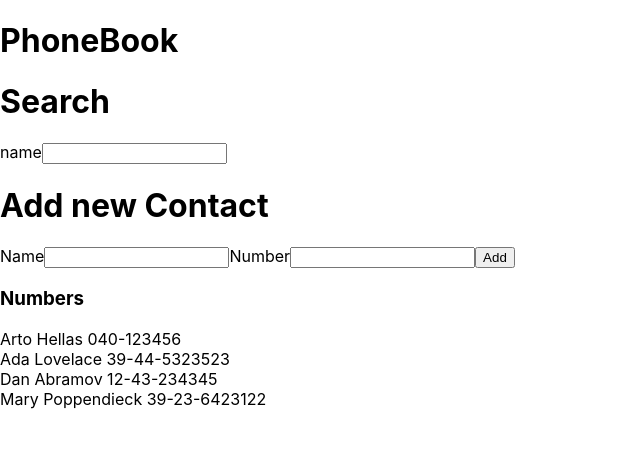
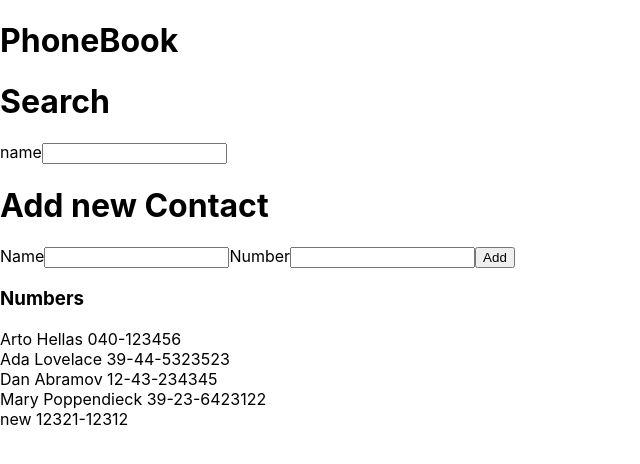
Before and after one commit to abdallahakrab/fullstackopen2021, a React (Create React App) app in the folder part2/phonebook/: page / in a window 1280 px wide. Shown: the top 464 px of the page, without its empty margins (0-640 px from the left). Built offline with nearby package versions, Linux system fonts and the light colour scheme; data requests are answered from the project's data file.

Commit message:
2.15 & 2.16

```diff
--- a/part2/phonebook/db.json
+++ b/part2/phonebook/db.json
@@ -1,5 +1,5 @@
 {
-  "persons":[
+  "persons": [
     {
       "name": "Arto Hellas",
       "number": "040-123456",
@@ -19,6 +19,11 @@
       "name": "Mary Poppendieck",
       "number": "39-23-6423122",
       "id": 4
+    },
+    {
+      "name": "new",
+      "number": "12321-12312",
+      "id": 5
     }
   ]
 }
--- a/part2/phonebook/src/App.js
+++ b/part2/phonebook/src/App.js
@@ -2,6 +2,7 @@ import { useState, useEffect } from "react";
 import ContactForm from "./ContactForm";
 import Contacts from "./Contacts";
 import SearchForm from "./SearchForm";
+import service from "./services/persons";
 import axios from "axios";
 function App() {
   const [newName, setNewName] = useState("");
@@ -38,7 +39,11 @@ function App() {
       name: newName,
       number: newNumber,
     };
-    setContacts(contacts.concat(contactObject));
+    service
+      .addPerson(contactObject)
+      .then((person) => setContacts(contacts.concat(person)));
+
+    // setContacts(contacts.concat(contactObject));
     setNewName("");
   };
   const filteredContacts = contacts.filter((contact) =>
--- /dev/null
+++ b/part2/phonebook/src/services/persons.js
@@ -0,0 +1,11 @@
+import axios from "axios";
+
+const BASEURL = "http://localhost:3001/persons/";
+const addPerson = (person) => {
+  const request = axios.post(BASEURL, person);
+  return request.then((res) => res.data);
+};
+
+export default {
+  addPerson,
+};
```
